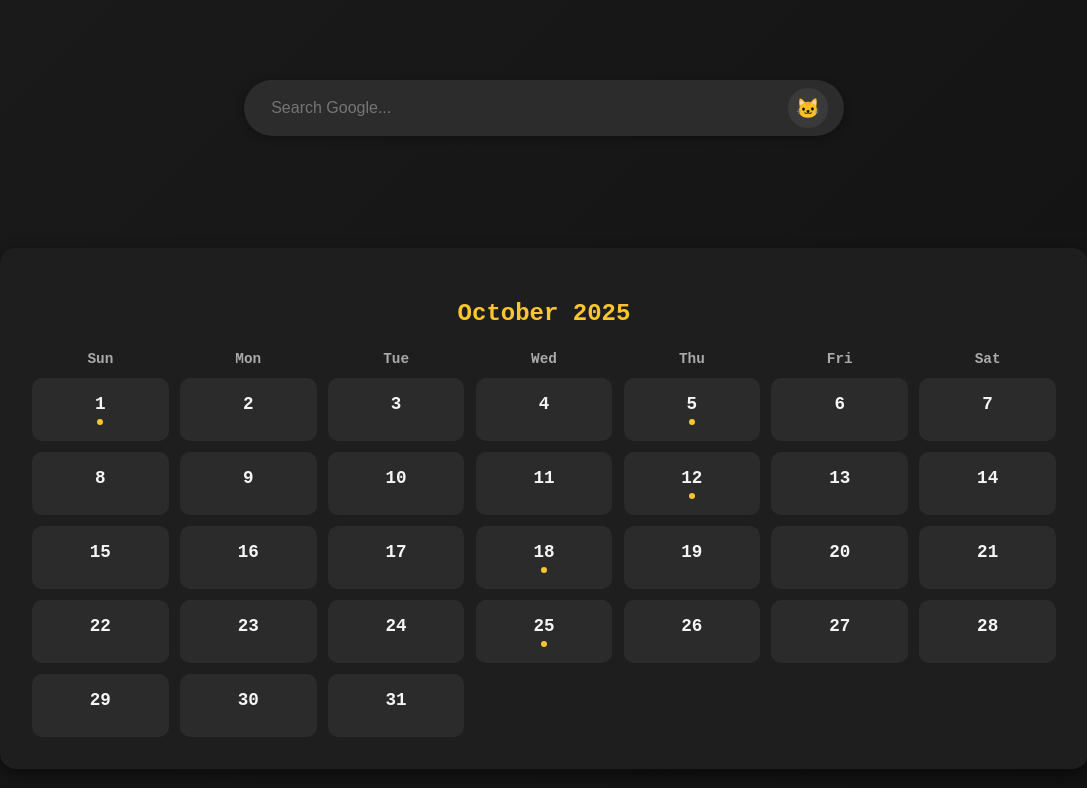
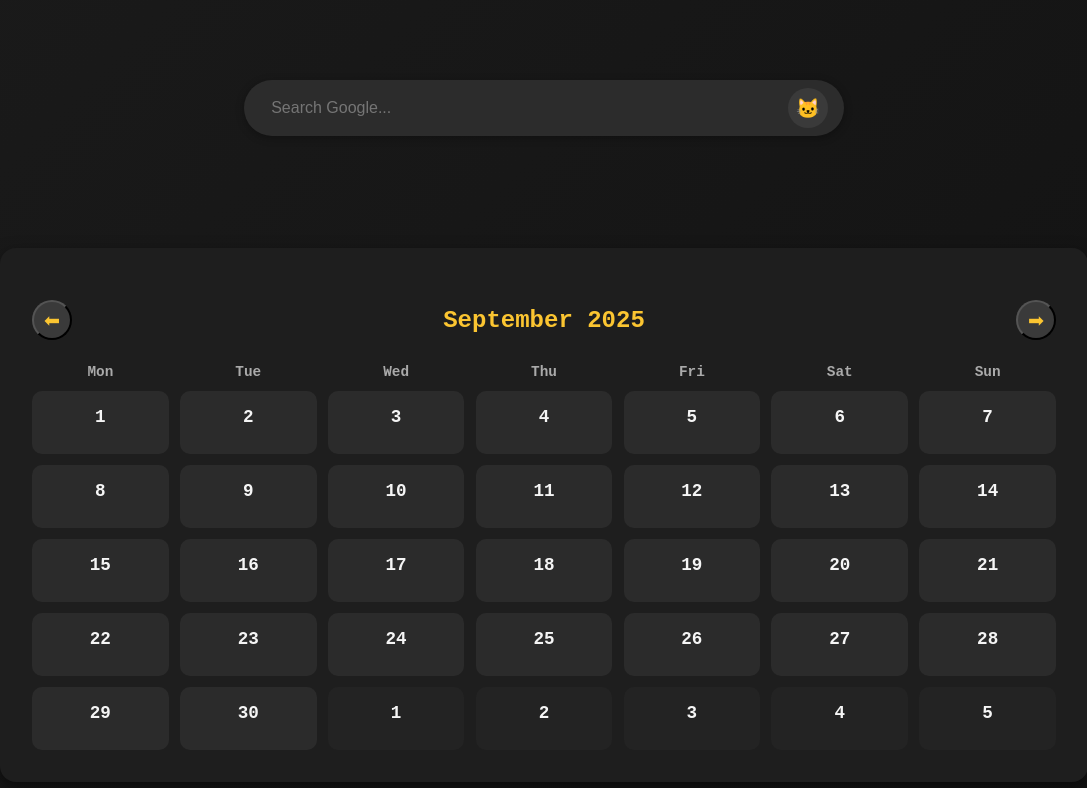
Before and after one commit to MizeMau/Initium, a Vue app in the folder Frontend/: page / in a window 1280 px wide. Shown: the top 788 px of the page, without its empty margins (96-1183 px from the left). Built offline with nearby package versions, Linux system fonts and the light colour scheme.

Commit message:
Fix calendar

```diff
--- a/Frontend/src/components/home/calendar.vue
+++ b/Frontend/src/components/home/calendar.vue
@@ -1,6 +1,20 @@
 <template>
   <div class="calendar-section" ref="calendar">
-    <h2>October 2025</h2>
+
+    <h2>
+      <button class="search-btn"
+              style="margin-right: auto"
+              @click="subMonth">
+        ⬅
+      </button>
+      {{months[selectedMonth]}} {{selectedYear}}
+      <button class="search-btn"
+              style="margin-left: auto"
+              @click="addMonth">
+        ➡
+      </button>
+    </h2>
+
 
     <div class="calendar">
       <!-- Weekday headers -->
@@ -8,10 +22,11 @@
 
       <!-- Dates -->
       <div class="date"
-           v-for="i in 31"
+           :class="{'currentMonth': selectedMonth == i.date.getMonth()}"
+           v-for="i in selectedDays"
            :key="i"
            @click="toggleDay(i, $event)">
-        <div class="date-number">{{ i }}</div>
+        <div class="date-number">{{ i.date.getDate() }}</div>
         <span v-if="tasks[i]" class="task-dot"></span>
         <span v-else class="task-dot" style="opacity: 0"></span>
       </div>
@@ -37,7 +52,11 @@
       return {
         activeDay: null,
         popoverStyle: {},
-        days: ["Sun", "Mon", "Tue", "Wed", "Thu", "Fri", "Sat"],
+        days: ["Mon", "Tue", "Wed", "Thu", "Fri", "Sat", "Sun"],
+        months: ["January", "February", "March", "April", "May", "June", "July", "August", "September", "October", "November", "December"],
+        selectedMonth: 0,
+        selectedYear: 0,
+        selectedDays: [],
         tasks: {
           1: ["Fix bug 🐞", "Pet the cat 🐈"],
           5: ["Write documentation 📖", "Feed whiskers 🐾"],
@@ -47,21 +66,75 @@
         },
       };
     },
+    mounted() {
+      const date = new Date();
+      const month = date.getMonth()
+      const year = date.getFullYear()
+      this.changeCalenderDate(month, year)
+      this.selectedMonth = month
+      this.selectedYear = year
+    },
     methods: {
+      addMonth() {
+        this.selectedMonth++
+        if (this.selectedMonth > 11) {
+          this.selectedMonth = 0
+          this.selectedYear++
+        }
+        this.changeCalenderDate(this.selectedMonth, this.selectedYear)
+      },
+      subMonth() {
+        this.selectedMonth--
+        if (this.selectedMonth < 0) {
+          this.selectedMonth = 11
+          this.selectedYear--
+        }
+        this.changeCalenderDate(this.selectedMonth, this.selectedYear)
+      },
+      changeCalenderDate(month, year) {
+        this.selectedDays = []
+        this.activeDay = null;
+
+        var firstDay = new Date(year, month, 1).getDay()
+        firstDay = firstDay == 0 ? 6 : firstDay - 1
+        for (let i = firstDay - 1; i >= 0; i--) {
+          const date = new Date(year, month, -i)
+          this.selectedDays.push({
+            date
+          })
+        }
+
+        var daysOfMonth = new Date(year, month + 1, 0).getDate()
+        for (let i = 1; i <= daysOfMonth; i++) {
+          const date = new Date(year, month, i)
+          this.selectedDays.push({
+            date
+          })
+        }
+
+        var missingDates = 35 - this.selectedDays.length
+        missingDates = missingDates < 0 ? 42 - this.selectedDays.length : missingDates
+        for (let i = 1; i <= missingDates; i++) {
+          const date = new Date(year, month + 1, i)
+          this.selectedDays.push({
+            date
+          })
+        }
+      },
       toggleDay(day, event) {
         if (this.activeDay === day) {
           this.activeDay = null;
           return;
         }
-        this.activeDay = day;
+        this.activeDay = day.date.toLocaleDateString()
 
         this.$nextTick(() => {
           const dateEl = event.currentTarget.getBoundingClientRect();
           const calendarEl = this.$refs.calendar.getBoundingClientRect();
 
-          const popoverWidth = 300;
-          const margin = 8;
-          const popoverPadding = 16;
+          const popoverWidth = 300
+          const margin = 8
+          const popoverPadding = 16
 
           // Default to right side
           let left = dateEl.right - calendarEl.left + margin;
@@ -69,9 +142,7 @@
 
           // If not enough space to the right, place left
           if (left + popoverWidth > calendarEl.width) {
-            left = dateEl.left - calendarEl.left - popoverWidth - margin - popoverPadding * 2;
-            console.log('dateEl.left', dateEl.left);
-            console.log('calendarEl.left', calendarEl.left);
+            left = dateEl.left - calendarEl.left - popoverWidth - margin - popoverPadding * 2
           }
 
           this.popoverStyle = {
@@ -90,6 +161,16 @@
 </script>
 
 <style scoped>
+  .search-btn {
+    background: #3a3a3a;
+    color: #fbc531;
+    font-size: 1.2rem;
+    border-radius: 50%;
+    width: 40px;
+    height: 40px;
+    cursor: pointer;
+  }
+
   .calendar-section {
     width: 80%;
     margin-top: 5rem;
@@ -105,6 +186,9 @@
       margin-bottom: 1.5rem;
       color: #fbc531;
       font-weight: bold;
+      display: flex;
+      align-items: center;
+      justify-content: center;
     }
 
   .calendar {
@@ -120,11 +204,16 @@
     font-size: 0.9rem;
   }
 
+  .currentMonth {
+    background: #2b2b2b !important;
+  }
+
   .date {
     text-align: center;
     padding: 1rem;
     border-radius: 10px;
-    background: #2b2b2b;
+    background: #232323;
+    /*background: #2b2b2b;*/
     cursor: pointer;
     transition: all 0.2s ease;
     position: relative;
@@ -132,7 +221,8 @@
 
     .date:hover {
       background: #3a3a3a;
-      transform: translateY(-2px);
+      border: solid 1px #fbc531;
+      transform: translateY(-5px) translateX(5px);
     }
 
   .date-number {
--- a/Frontend/src/components/home/index.vue
+++ b/Frontend/src/components/home/index.vue
@@ -169,7 +169,6 @@
     box-shadow: 0 2px 8px rgba(0,0,0,0.4);
     list-style: none;
     padding: 0.5rem 0;
-    max-height: 300px;
     overflow-y: auto;
     z-index: 10; /* ensures overlap */
   }
```
